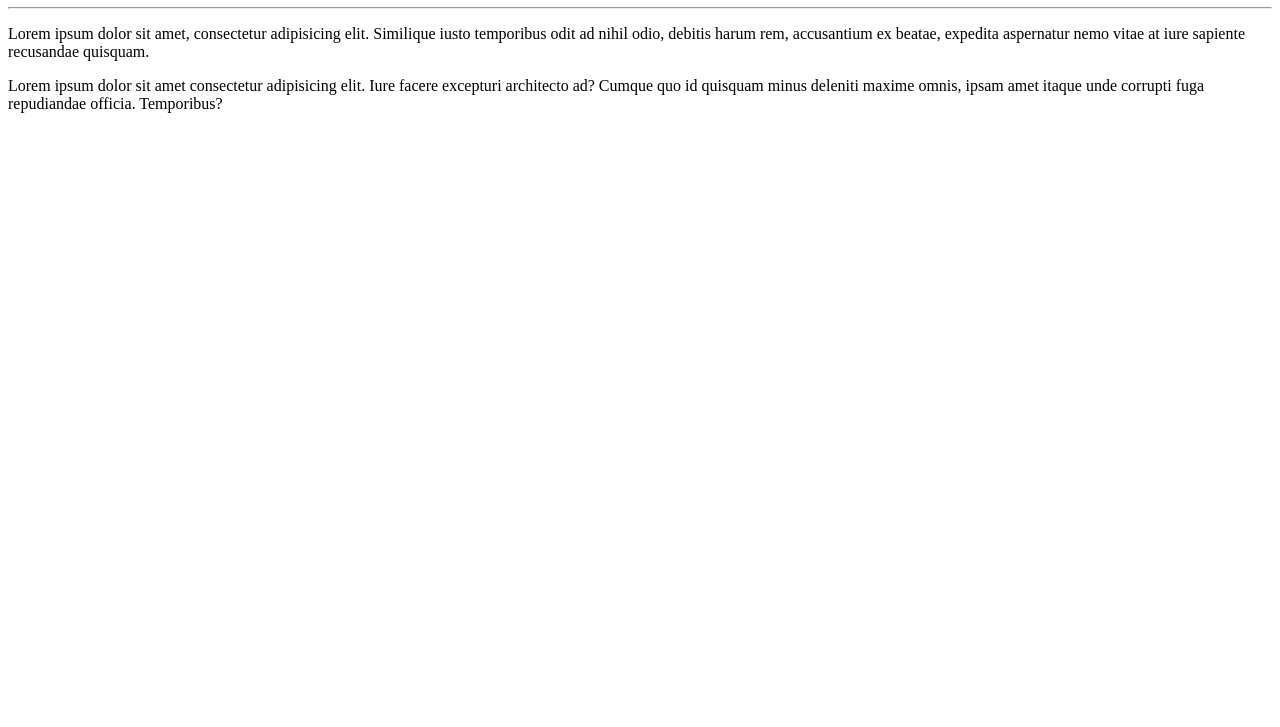
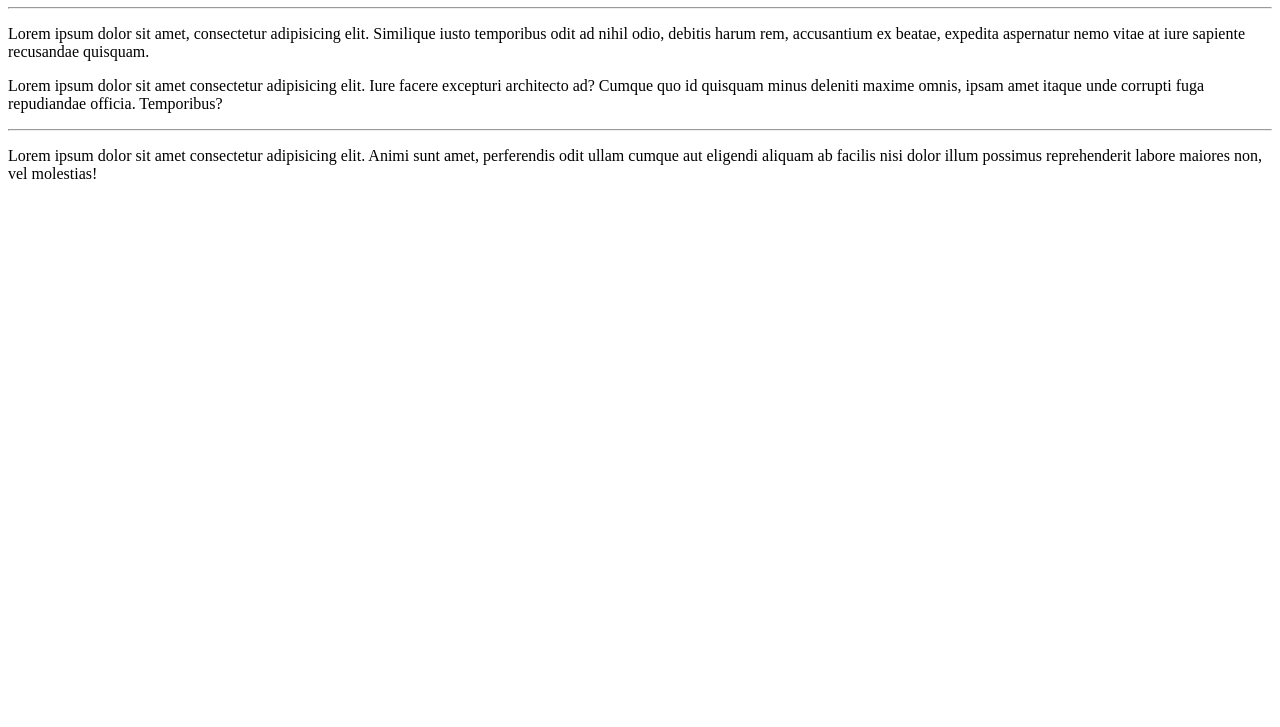
Before and after one commit to Antonio-Lopes-Campos/Ola-todo-mundo, a plain HTML site: page Site-exemplo/index.html in a window 1280 px wide. Shown: the part 73-800 px from the top of the page. Drawn offline with Linux system fonts and the light colour scheme.

Commit message:
Nova atualização

```diff
--- a/Site-exemplo/index.html
+++ b/Site-exemplo/index.html
@@ -12,5 +12,7 @@
     <p>Lorem ipsum dolor sit amet, consectetur adipisicing elit. Similique iusto temporibus odit ad nihil odio, debitis harum rem, accusantium ex beatae, expedita aspernatur nemo vitae at iure sapiente recusandae quisquam.
     </p>
     <p>Lorem ipsum dolor sit amet consectetur adipisicing elit. Iure facere excepturi architecto ad? Cumque quo id quisquam minus deleniti maxime omnis, ipsam amet itaque unde corrupti fuga repudiandae officia. Temporibus?</p>
+    <hr>
+    <p>Lorem ipsum dolor sit amet consectetur adipisicing elit. Animi sunt amet, perferendis odit ullam cumque aut eligendi aliquam ab facilis nisi dolor illum possimus reprehenderit labore maiores non, vel molestias!</p>
 </body>
 </html>
```
